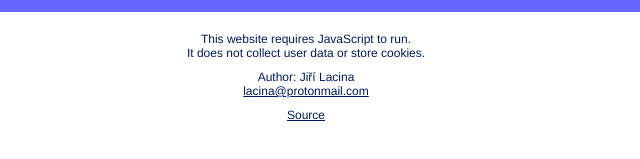
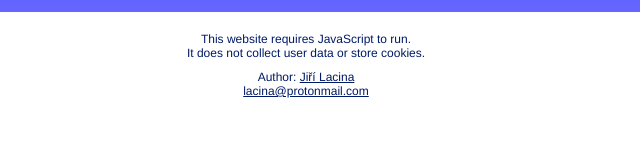
Before and after one commit to lacinajir/800-people, a plain HTML site: page index.html in a window 1280 px wide. Shown: the part 423-582 px from the top of the page, 334-974 px from the left. Drawn offline with Linux system fonts and the light colour scheme.

Commit message:
Update index.html

```diff
--- a/index.html
+++ b/index.html
@@ -56,8 +56,7 @@
 
 	<footer id="author">
 		 <p>This website requires JavaScript to run.<br>It does not collect user data or store cookies.</p>
-		 <p>Author: Jiří Lacina <br><a href="mailto:lacina@protonmail.com">lacina@protonmail.com</a></p>
-		 <p><a href="https://github.com/lacinajir/800-people">Source</a></p>
+		<p>Author: <a href="https://twitter.com/lacinajir">Jiří Lacina</a> <br><a href="mailto:lacina@protonmail.com">lacina@protonmail.com</a></p>
 	</footer>
 
 	<script src="script.js"></script>
```
